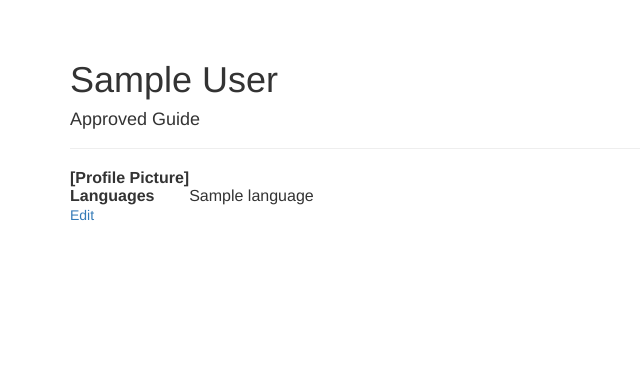
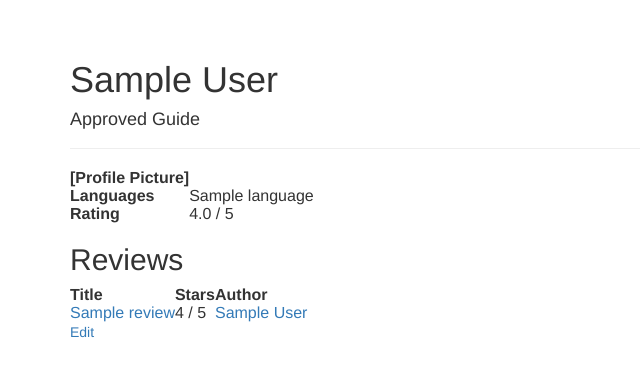
Before and after one commit to boyleconnor/ShowMeAround, a Django app: page /guides/profile/1/ in a window 1280 px wide. Shown: the part 71-448 px from the top of the page, without its empty margins (0-640 px from the left). Run offline with Django 3.2, Linux system fonts and the light colour scheme; tables that the repository leaves empty hold one stand-in row (values such as "Sample post"); some libraries are stand-ins or nearby versions.

Commit message:
Bunch o stuff (mostly about reviews)

```diff
--- a/Guides/models.py
+++ b/Guides/models.py
@@ -97,13 +97,21 @@ class Tour(Model):
 
 class Review(Model):
     class Meta:
-        unique_together = ('author', 'tour')
+        unique_together = ('author', 'subject')
     title = CharField(max_length=255, blank=True)
     text = TextField(blank=True)
     author = ForeignKey(User, related_name='authored_reviews')
-    tour = ForeignKey(Tour, related_name='reviews')
-    subject = ForeignKey(User)
+    subject = ForeignKey(User, related_name='reviews')
     stars = IntegerField()
+
+    def get_detail_url(self):
+        return reverse_lazy('guides:review.detail', kwargs={'pk': self.pk})
+
+    def get_edit_url(self):
+        return reverse_lazy('guides:review.edit', kwargs={'pk': self.pk})
+
+    def get_absolute_url(self):
+        return self.get_detail_url()
 
     def __str__(self):
         return self.title
--- a/Guides/templates/profile/detail.html
+++ b/Guides/templates/profile/detail.html
@@ -14,6 +14,29 @@
             <th>Languages</th>
             <td>{% for language in profile.languages.all %}{{ language.get_name_display }}<br>{% endfor %}</td>
         </tr>
+        {% if profile.is_guide %}
+            <tr>
+                <th>Rating</th>
+                <td>{{ profile.get_rating }} / 5</td>
+            </tr>
+        {% endif %}
     </table>
+    {% if profile.is_guide %}
+        <h2>Reviews</h2>
+    <table>
+    <tr>
+        <th>Title</th>
+        <th>Stars</th>
+        <th>Author</th>
+    </tr>
+    {% for review in profile.reviews.all %}
+        <tr>
+            <td><a href="{{ review.get_absolute_url }}">{{ review.title }}</a></td>
+            <td>{{ review.stars }} / 5</td>
+            <td><a href="{{ review.author.get_absolute_url }}">{{ review.author.name }}</a></td>
+        </tr>
+    {% endfor %}
+    </table>
+    {% endif %}
     <a href="{{ profile.get_update_url }}">Edit</a>
 {% endblock %}
--- a/Guides/urls.py
+++ b/Guides/urls.py
@@ -1,5 +1,6 @@
 from django.conf.urls import patterns, url
-from Guides.views import ProfileUpdate, ProfileDetail, TourList, TourCreate, leave_tour, join_tour, TourDetail
+from Guides.views import ProfileUpdate, ProfileDetail, TourList, TourCreate, leave_tour, join_tour, TourDetail, \
+    ReviewCreate, ReviewDetail
 
 urlpatterns = patterns('',
     url(r'^profile/(?P<pk>\d+)/$', ProfileDetail.as_view(), name='user.detail'),
@@ -9,4 +10,6 @@ urlpatterns = patterns('',
     url(r'^tour/(?P<pk>\d+)/$', TourDetail.as_view(), name='tour.detail'),
     url(r'^tour/(?P<pk>\d+)/leave/$', leave_tour, name='tour.leave'),
     url(r'^tour/(?P<pk>\d+)/join/$', join_tour, name='tour.join'),
+    url(r'^review/create/(?P<subject_pk>\d+)/$', ReviewCreate.as_view(), name='review.create'),
+    url(r'^review/(?P<pk>\d+)/$', ReviewDetail.as_view(), name='review.detail')
 )
--- a/Guides/views.py
+++ b/Guides/views.py
@@ -2,8 +2,8 @@ from django.core.exceptions import PermissionDenied
 from django.shortcuts import render, redirect
 from django.utils import timezone
 from django.views.generic import DetailView, UpdateView
-from Guides.forms import UserForm, TourForm
-from Guides.models import Tour, User
+from Guides.forms import UserForm, TourForm, ReviewForm
+from Guides.models import Tour, User, Review
 from django.views.generic.list import ListView
 from django.views.generic.edit import CreateView
 from ShowMeAround.settings import TIME_BEFORE
@@ -79,3 +79,28 @@ class ProfileUpdate(UpdateView):
             return profile
         else:
             raise PermissionDenied
+
+
+class ReviewCreate(CreateView):
+    model = Review
+    template_name = 'review/edit.html'
+    form_class = ReviewForm
+
+    def get_context_data(self, **kwargs):
+        context = super(ReviewCreate, self).get_context_data(**kwargs)
+        context['subject'] = User.objects.get(id=self.kwargs['subject_pk'])
+        return context
+
+    def get_form(self, form_class):
+        form = super(ReviewCreate, self).get_form(form_class)
+        return form
+
+    def form_valid(self, form):
+        form.instance.author = User.objects.get(id=self.request.user.id)
+        form.instance.subject = User.objects.get(id=self.kwargs['subject_pk'])
+        return super(ReviewCreate, self).form_valid(form)
+
+
+class ReviewDetail(DetailView):
+    model = Review
+    template_name = 'review/detail.html'
```
Also changed, not shown: Guides/forms.py (+10 -1 lines), Guides/templates/review/detail.html (added, +11 -0 lines), Guides/templates/review/edit.html (added, +15 -0 lines).
